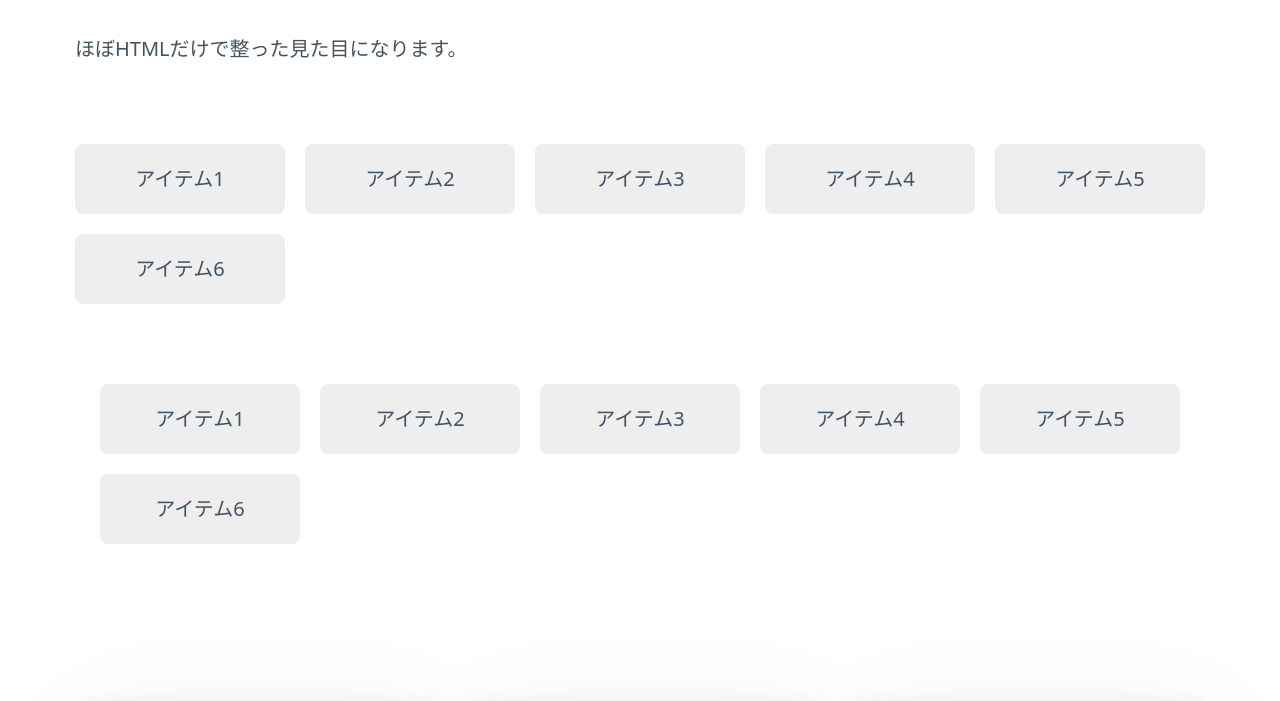
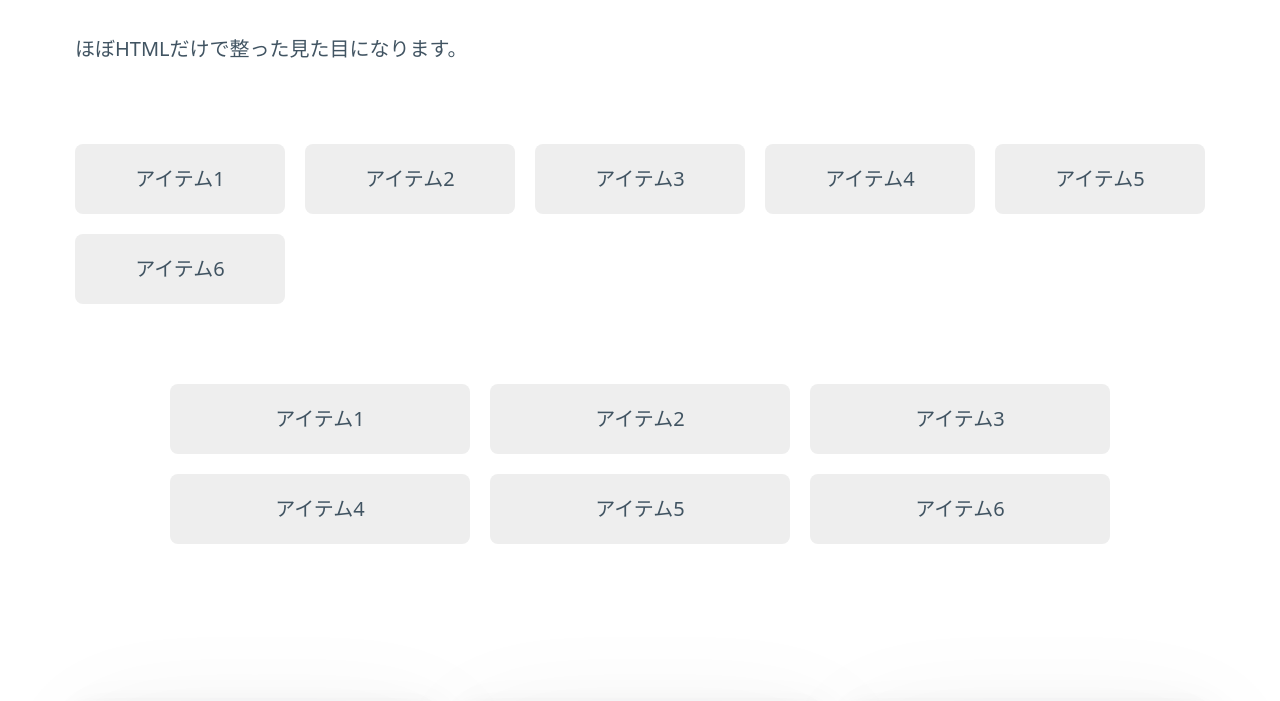
Before and after one commit to layerverse/scape, a plain HTML site: page index.html in a window 1280 px wide. Shown: the part 486-1187 px from the top of the page. Drawn offline with nearby package versions, Linux system fonts and the light colour scheme.

Commit message:
Update index.html

```diff
--- a/index.html
+++ b/index.html
@@ -16,7 +16,7 @@
 
     .grid-fix {
       display: grid;
-      grid-template-columns: repeat(auto-fit, 200px);
+      grid-template-columns: repeat(auto-fit, 300px);
       justify-content: center;
       gap: 1rem;
     }
```
